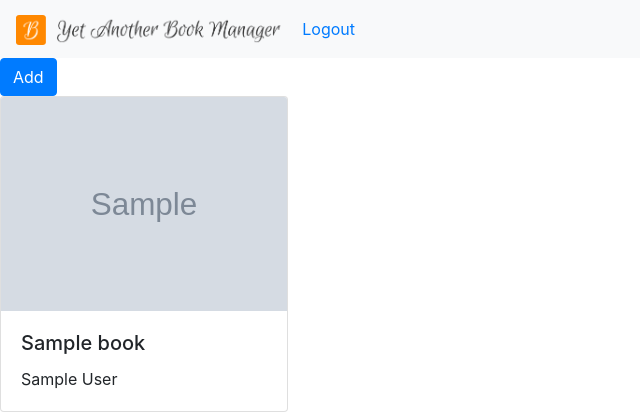
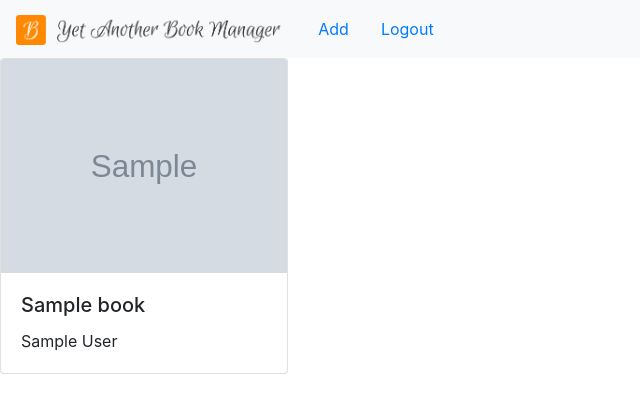
Before and after one commit to sanyagalvov/book-library, a Flask app: page / in a window 1280 px wide. Shown: the top 420 px of the page, without its empty margins (0-640 px from the left). Run offline with Flask 2, Linux system fonts and the light colour scheme; a user stored in the database is signed in; tables that the repository leaves empty hold one stand-in row (values such as "Sample post"); grey boxes marked "Sample" are stand-in pictures; some libraries are stand-ins or nearby versions.

Commit message:
Moved "Add" button

```diff
--- a/application/templates/index.html
+++ b/application/templates/index.html
@@ -5,7 +5,6 @@ Library
 {% endblock %}
 
 {% block content %}
-<a class="btn btn-primary" href="{{ url_for("add") }}" role="button">Add</a>
 {% for book in books %}
 <div class="card" style="width: 18rem;">
     <img src="{{ book.image }}" class="card-img-top" alt="...">
--- a/application/templates/layout.html
+++ b/application/templates/layout.html
@@ -25,9 +25,10 @@
             </a>
             {% if current_user.is_anonymous %}
             <a class="nav-link" href="{{ url_for('login') }}">Login</a>
-            <a href="{{ url_for('register') }}">Register</a>
+            <a class="nav-link" href="{{ url_for('register') }}">Register</a>
             {% else %}
-            <a href="{{ url_for('logout') }}">Logout</a>
+            <a class="nav-link" href="{{ url_for("add") }}" role="button">Add</a>
+            <a class="nav-link" href="{{ url_for('logout') }}">Logout</a>
             {% endif %}
         </nav>
         {% with messages = get_flashed_messages(with_categories=true) %}
```
